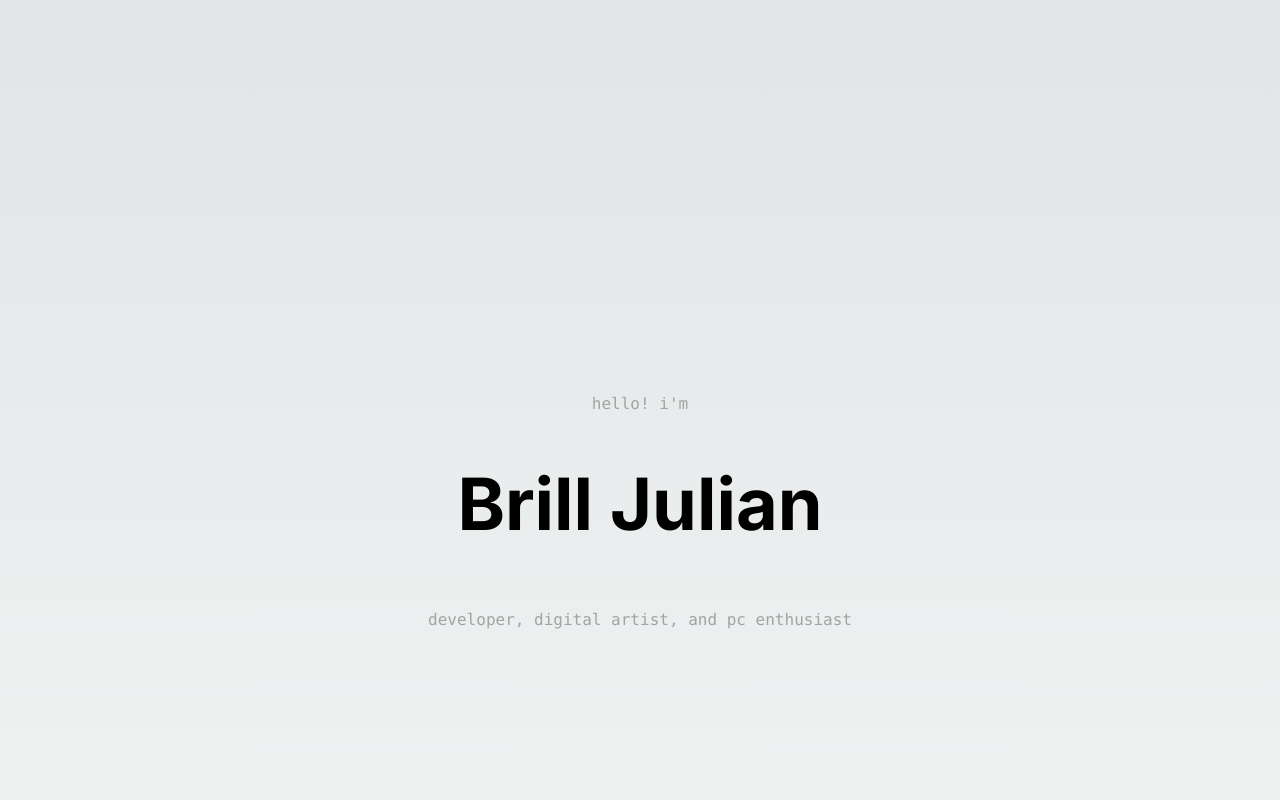
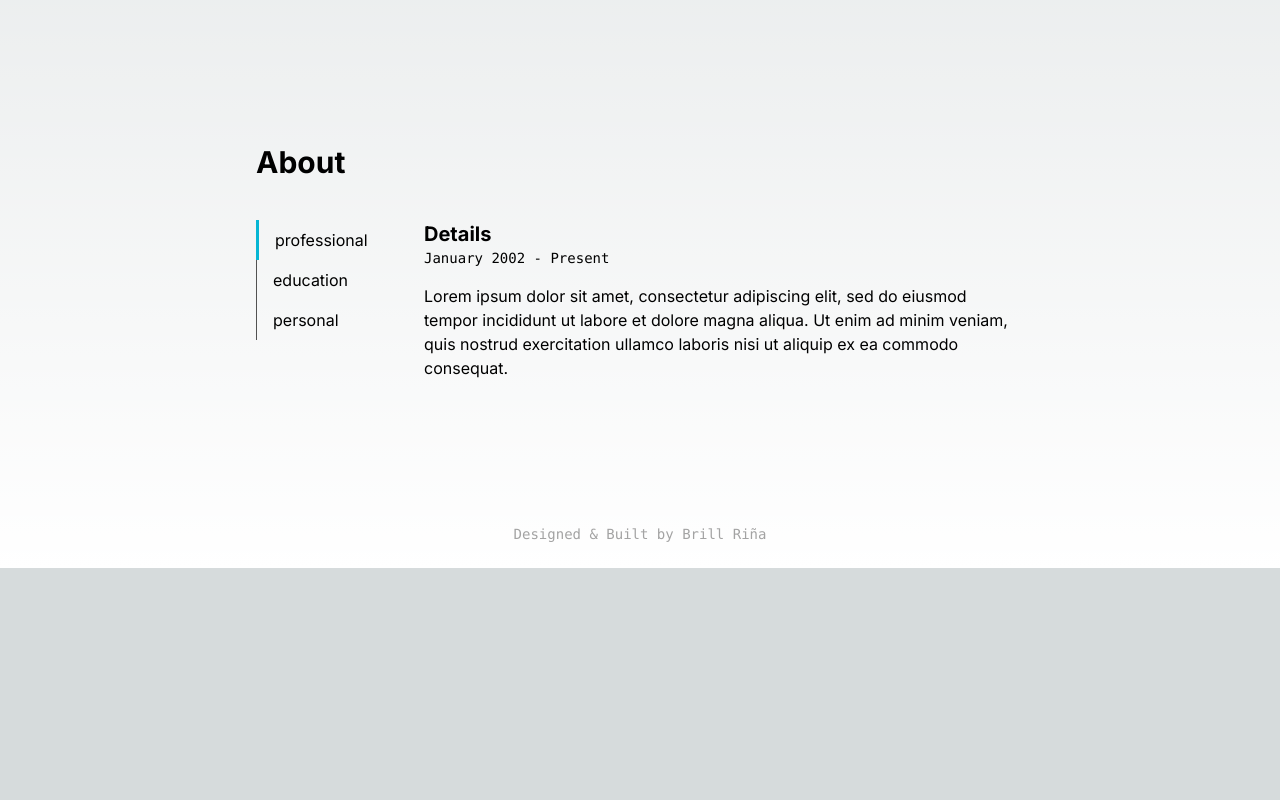
Before and after one commit to riru12/riruweb, a Next.js app: page / in a window 1280 px wide. Shown: the part 680-1480 px from the top of the page. After the commit the page ends 1248 px from the top, so only its background shows below. Built offline with nearby package versions, Linux system fonts and the light colour scheme.

Commit message:
added footer, added about section (WIP)

```diff
--- /dev/null
+++ b/app/components/about.jsx
@@ -0,0 +1,48 @@
+"use client";
+import { React, useState} from "react";
+
+const About = () => {
+    const [selectedTab, setSelectedTab] = useState("professional");
+
+    const content ={
+        professional: {
+            button: "1",
+            date: "January 2002 - Present",
+            paragraph: "Lorem ipsum dolor sit amet, consectetur adipiscing elit, sed do eiusmod tempor incididunt ut labore et dolore magna aliqua. Ut enim ad minim veniam, quis nostrud exercitation ullamco laboris nisi ut aliquip ex ea commodo consequat."
+        },
+        education: {
+            button: "2",
+            date:"January 2022 - December 2023",
+            paragraph:"Lorem ipsum dolor sit amet, consectetur adipiscing elit, sed do eiusmod tempor incididunt ut labore et dolore magna aliqua. Ut enim ad minim veniam, quis nostrud exercitation ullamco laboris nisi ut aliquip ex ea commodo consequat."
+        },
+        personal: {
+            button: "3",
+            date:"December 2023 - January 2024",
+            paragraph:"Lorem ipsum dolor sit amet, consectetur adipiscing elit, sed do eiusmod tempor incididunt ut labore et dolore magna aliqua. Ut enim ad minim veniam, quis nostrud exercitation ullamco laboris nisi ut aliquip ex ea commodo consequat."
+        }
+    };
+
+    return(
+        <section id="about" className="flex flex-col py-6 gap-10 mx-[10vw] lg:mx-[20vw]">
+            <div className="font-bold text-3xl">
+                About
+            </div>
+            <div className="flex flex-row gap-10 w-full">
+                <div className="flex flex-col min-w-32">
+                    <button className={`text-left px-4 py-2 ${content[selectedTab].button === '1' ? 'border-l-[3px] border-cyan-500' : 'border-l-[1px] border-neutral-600'}`} onClick={()=>setSelectedTab("professional")}>professional</button>
+                    <button className={`text-left px-4 py-2 ${content[selectedTab].button === '2' ? 'border-l-[3px] border-cyan-500' : 'border-l-[1px] border-neutral-600'}`} onClick={()=>setSelectedTab("education")}>education</button>
+                    <button className={`text-left px-4 py-2 ${content[selectedTab].button === '3' ? 'border-l-[3px] border-cyan-500' : 'border-l-[1px] border-neutral-600'}`} onClick={()=>setSelectedTab("personal")}>personal</button>
+                </div>
+                <div className="flex flex-col gap-4">
+                    <div>
+                        <div className="font-bold text-xl">Details</div>
+                        <div className="font-mono text-sm">{content[selectedTab].date}</div>
+                    </div>
+                    <div>{content[selectedTab].paragraph}</div>
+                </div>
+            </div>
+        </section>
+    )
+}
+
+export default About
--- /dev/null
+++ b/app/components/footer.jsx
@@ -0,0 +1,13 @@
+import React from "react";
+
+const Footer = () => {
+    return(
+        <div className="flex justify-center">
+            <div className="font-mono text-sm text-neutral-400 py-32 mt-24 md:py-6">
+                Designed & Built by Brill Riña
+            </div>
+        </div>
+    )
+}
+
+export default Footer
--- a/app/components/hero.jsx
+++ b/app/components/hero.jsx
@@ -3,17 +3,17 @@ import "../assets/css/hero.css";
 
 const Hero = () => {
     return(
-        <div id="hero" className="flex flex-col justify-center items-center h-screen mx-0 px-4 md:mx-[20vw] ">
+        <div id="hero" className="flex flex-col justify-center items-center h-screen px-4 mx-0 md:mx-[20vw] ">
             <div className="unfancy font-mono text-neutral-400 py-2">hello! i'm</div>
             <div className="flex justify-center items-center h-40 w-full font-bold fancy name">
                 <div className="font-bold enhance gradient-text">
-                    <span className="letter">B</span>
+                    <span className="letter">b</span>
                     <span className="special">r</span>
                     <span className="special">i</span>
                     <span className="letter">l</span>
                     <span className="letter">l</span>
                     <span className="letter">&nbsp;</span>
-                    <span className="letter">J</span>
+                    <span className="letter">j</span>
                     <span className="special text-[0px]">r</span>
                     <span className="special">u</span>
                     <span className="letter">l</span>
--- a/app/components/navbar.jsx
+++ b/app/components/navbar.jsx
@@ -10,25 +10,25 @@ const Navbar = () => {
     return (
         <div className="flex fixed w-full justify-center mx-0 px-4 bottom-5 md:justify-normal md:mx-[20vw] md:top-5 md:bottom-auto z-50">
             <nav className="flex grow justify-around rounded-2xl bg-[#1a1a1a99] backdrop-blur-md border-solid border-stone-700 border-[1px] p-1 gap-1 md:grow-0">
-                <a href="/" className="grow rounded-[12px] text-neutral-300 hover:bg-[#404040d9] text-center px-4 py-2 cursor-pointer">
+                <a href="/" className="grow rounded-[12px] text-neutral-300 hover:bg-[#40404080] text-center px-4 py-2 cursor-pointer" tabindex="0">
                     <div className="flex flex-col gap-1 md:flex-row md:gap-2">
                         <div className="flex justify-center items-center"><HomeIcon fillColor="#d4d4d4"/></div>
                         <div>Home</div>
                     </div>
                 </a>
-                <a className="grow rounded-[12px] text-neutral-300 hover:bg-[#404040d9] text-center px-4 py-2 cursor-pointer">
+                <a className="grow rounded-[12px] text-neutral-300 hover:bg-[#40404080] text-center px-4 py-2 cursor-pointer" tabindex="0">
                     <div className="flex flex-col gap-1 md:flex-row md:gap-2">
                         <div className="flex justify-center items-center"><AboutIcon fillColor="#d4d4d4"/></div>
                         <div>About</div>
                     </div>
                 </a>
-                <a className="grow rounded-[12px] text-neutral-300 hover:bg-[#404040d9] text-center px-4 py-2 cursor-pointer">
+                <a className="grow rounded-[12px] text-neutral-300 hover:bg-[#40404080] text-center px-4 py-2 cursor-pointer" tabindex="0">
                     <div className="flex flex-col gap-1 md:flex-row md:gap-2">
                         <div className="flex justify-center items-center"><WorkIcon fillColor="#d4d4d4"/></div>
                         <div>Works</div>
                     </div>
                 </a>
-                <a className="grow rounded-[12px] text-neutral-300 hover:bg-[#404040d9] text-center px-4 py-2 cursor-pointer">
+                <a className="grow rounded-[12px] text-neutral-300 hover:bg-[#40404080] text-center px-4 py-2 cursor-pointer" tabindex="0">
                     <div className="flex flex-col gap-1 md:flex-row md:gap-2">
                         <div className="flex justify-center items-center"><ContactIcon fillColor="#d4d4d4"/></div>
                         <div>Contact</div>
--- a/app/layout.js
+++ b/app/layout.js
@@ -4,8 +4,8 @@ import "./globals.css";
 const inter = Inter({ subsets: ["latin"] });
 
 export const metadata = {
-  title: "Create Next App",
-  description: "Generated by create next app",
+  title: "riru 2.0",
+  description: "portfolio of brill",
 };
 
 export default function RootLayout({ children }) {
--- a/app/page.js
+++ b/app/page.js
@@ -2,6 +2,8 @@ import Image from "next/image";
 import Navbar from "./components/navbar"
 import Gradient from "./components/topgradient"
 import Hero from "./components/hero"
+import About from "./components/about"
+import Footer from "./components/footer"
 
 export default function Home() {
   return (
@@ -9,8 +11,8 @@ export default function Home() {
       <Navbar />
       <Gradient />
       <Hero />
-      <Hero />
-      <Hero />
+      <About />
+      <Footer />
     </main>
   );
 }
```
